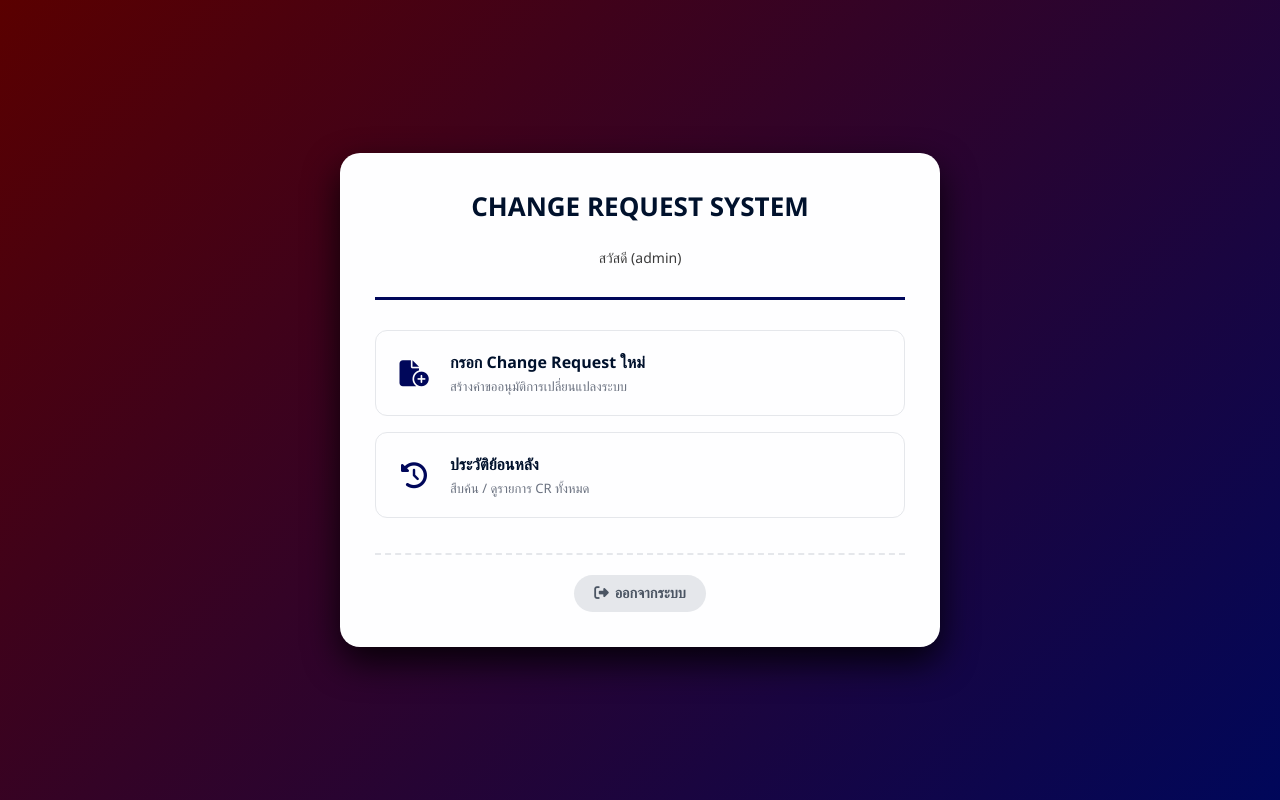
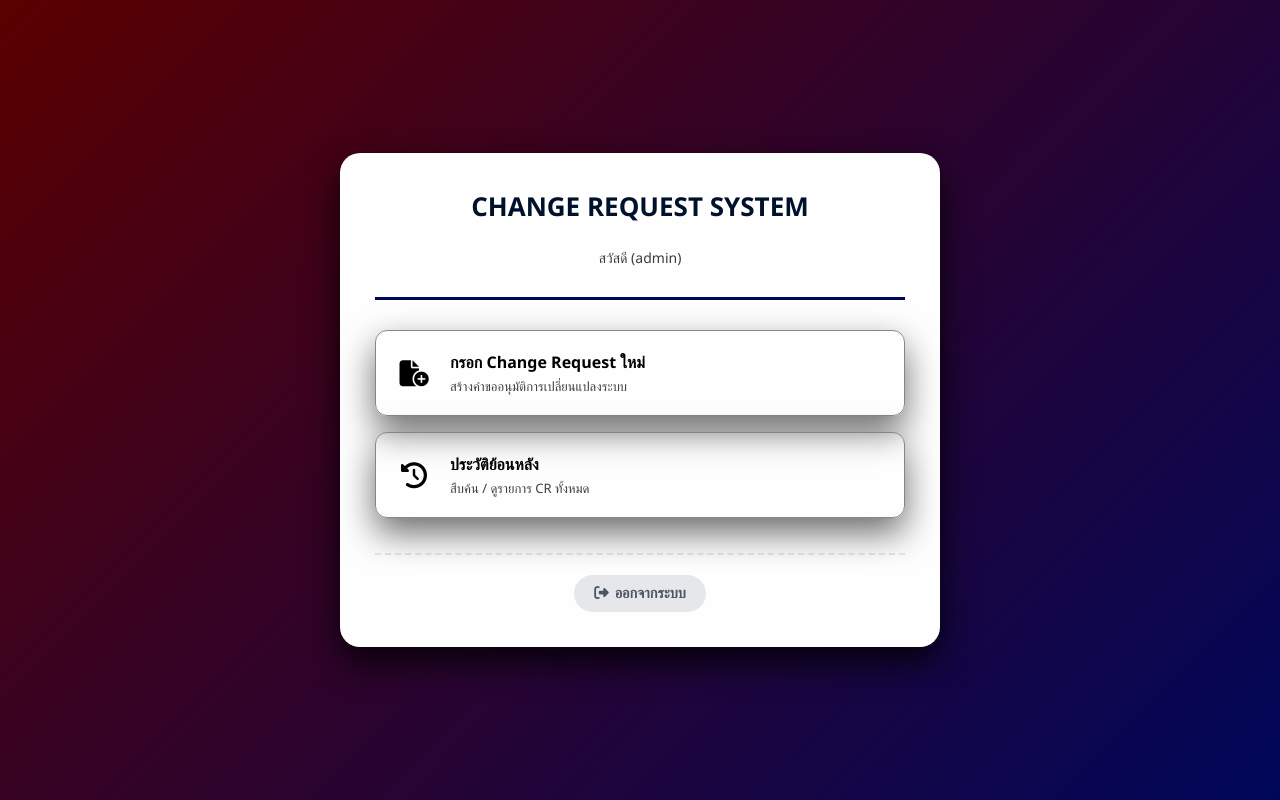
Before and after one commit to NTPmm11/IT, a Vue app in the folder frontend/: page /home in a window 1280 px wide. Built offline with nearby package versions, Linux system fonts and the light colour scheme; sample sign-in values are in the browser's storage.

Commit message:
change home

```diff
--- a/frontend/src/views/HomeView.vue
+++ b/frontend/src/views/HomeView.vue
@@ -74,6 +74,7 @@ export default {
   width: 600px;
 }
 
+
 .home-menu {
   display: grid;
   gap: 16px;
@@ -86,20 +87,21 @@ export default {
   gap: 18px;
   padding: 20px;
   border-radius: 12px;
-  border: 1.5px solid #e5e7eb;
+  border: 1.5px solid #868686;
   text-decoration: none;
-  color: #00112c;
+  color: #000000;
   transition: all 0.2s;
+  box-shadow: 0 15px 35px rgba(7, 7, 7, 0.589);
 }
 
 .home-card:hover {
-  border-color: #00075a;
-  background: #f5f7ff;
+  border-color: #000000;
+  background: #3f3e3f73;
 }
 
 .home-card i {
   font-size: 26px;
-  color: #00075a;
+  color: #000000;
   width: 36px;
   text-align: center;
 }
@@ -111,6 +113,6 @@ export default {
 
 .home-card p {
   font-size: 13px;
-  color: #6b7280;
+  color: #443d39;
 }
 </style>
```
